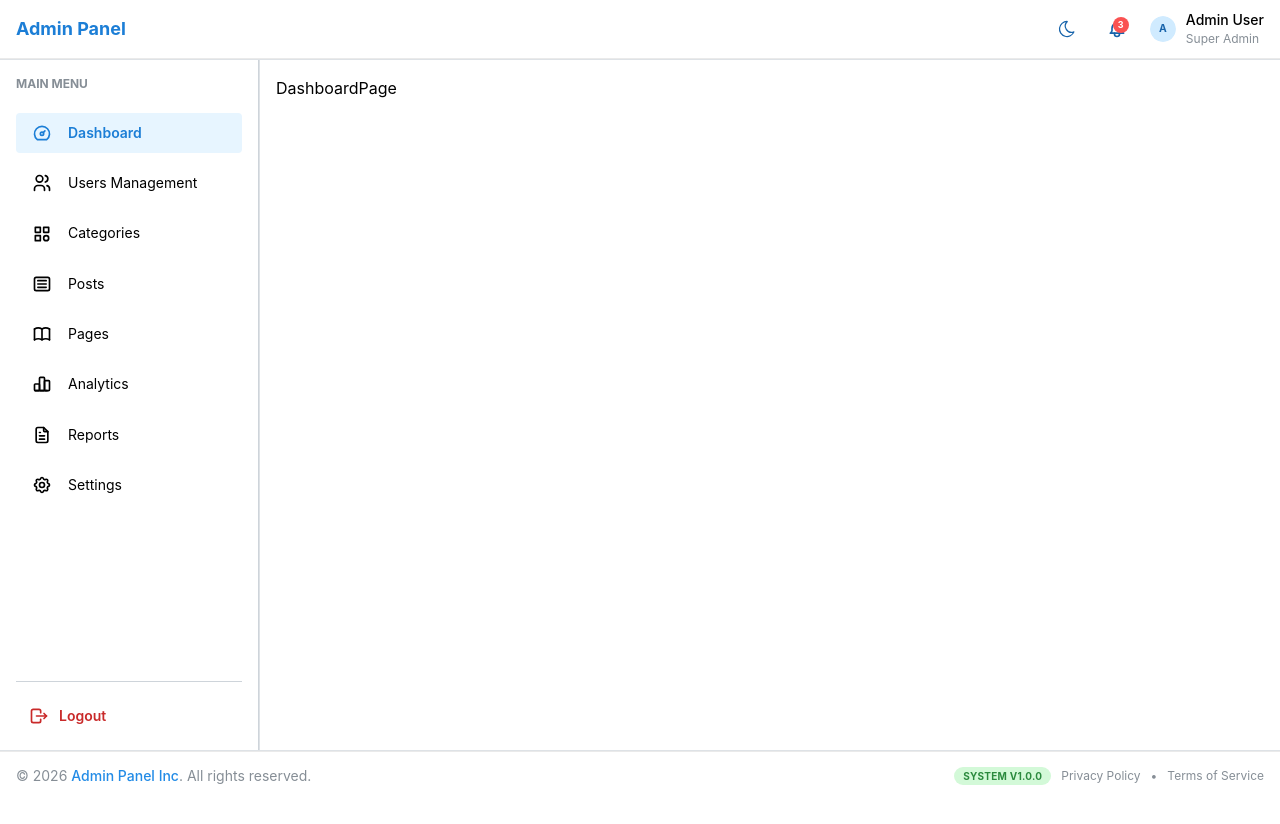
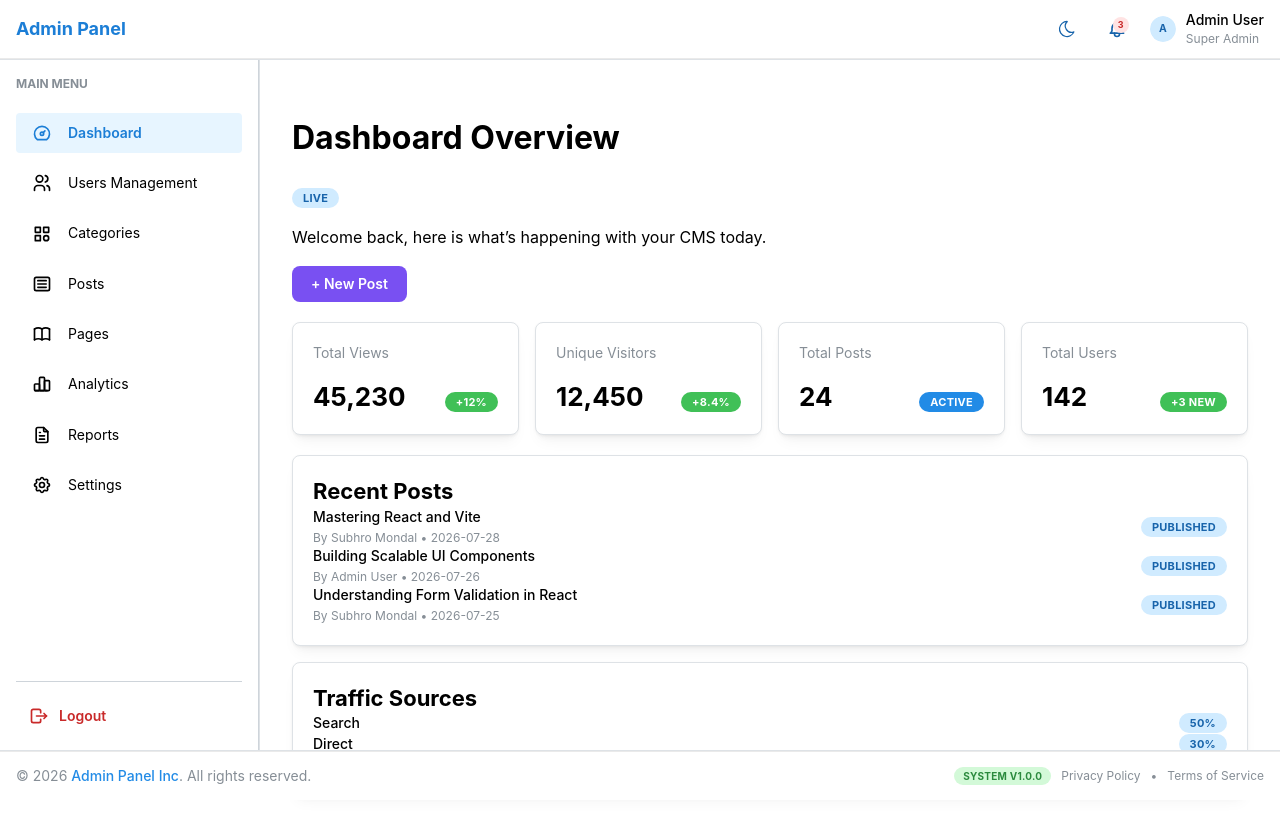
Before and after one commit to CheSubhro/MantineUIAdminPanel, a React (Vite) app: page /dashboard in a window 1280 px wide. Shown: the top 824 px of the page. Before the commit the page ends 800 px from the top, so only its background shows below. Built offline with nearby package versions, Linux system fonts and the light colour scheme.

Commit message:
feat(dashboard): refactor dashboard components using Mantine grid, stack, and fix common badge props

```diff
--- a/src/components/common/Badge/Badge.jsx
+++ b/src/components/common/Badge/Badge.jsx
@@ -1,6 +1,11 @@
 
+import React from 'react';
 import { Badge as MantineBadge } from '@mantine/core';
 
-export default function Badge({ children, ...props }) {
-    return <MantineBadge {...props}>{children}</MantineBadge>;
+export default function Badge({ children, color = 'blue', variant = 'light', ...props }) {
+    return (
+        <MantineBadge color={color} variant={variant} {...props}>
+            {children}
+        </MantineBadge>
+    );
 }
--- a/src/components/common/Card/Card.jsx
+++ b/src/components/common/Card/Card.jsx
@@ -1,9 +1,16 @@
 
 import { Card as MantineCard } from '@mantine/core';
 
-export default function Card({ children, ...props }) {
+export default function Card({ children, className = '', ...props }) {
     return (
-        <MantineCard shadow="sm" padding="lg" radius="md" withBorder {...props}>
+        <MantineCard
+            shadow="sm"
+            padding="lg"
+            radius="md"
+            withBorder
+            className={className}
+            {...props}
+        >
             {children}
         </MantineCard>
     );
--- a/src/components/common/Tooltip/Tooltip.jsx
+++ b/src/components/common/Tooltip/Tooltip.jsx
@@ -3,7 +3,7 @@ import { Tooltip as MantineTooltip } from '@mantine/core';
 
 export default function Tooltip({ label, children, ...props }) {
     return (
-        <MantineTooltip label={label} withArrow {...props}>
+        <MantineTooltip label={label} withArrow inline {...props}>
             {children}
         </MantineTooltip>
     );
--- /dev/null
+++ b/src/features/dashboard/components/DashboardHeader.jsx
@@ -0,0 +1,26 @@
+
+import React from 'react';
+import { Button, Tooltip, Badge } from '../../../components/common';
+
+export default function DashboardHeader({ title, subtitle, onNewPost }) {
+
+    return (
+        <div className="flex flex-col sm:flex-row justify-between items-start sm:items-center gap-4 bg-white dark:bg-gray-800 p-4 rounded-xl shadow-sm border border-gray-100 dark:border-gray-700">
+            <div>
+                <div className="flex items-center gap-2">
+                    <h1 className="text-2xl font-bold text-gray-800 dark:text-white">{title}</h1>
+                    <Badge color="blue">Live</Badge>
+                </div>
+                <p className="text-sm text-gray-500 dark:text-gray-400 mt-1">{subtitle}</p>
+            </div>
+
+            <div className="flex items-center gap-3">
+                <Tooltip label="Create a brand new blog post or article">
+                    <Button color="violet" onClick={onNewPost}>
+                        + New Post
+                    </Button>
+                </Tooltip>
+            </div>
+        </div>
+    );
+}
--- /dev/null
+++ b/src/features/dashboard/components/DashboardMetrics.jsx
@@ -0,0 +1,70 @@
+
+import React from 'react';
+import { Card, Badge, Text, Group, Title, SimpleGrid } from '@mantine/core';
+import { Spinner } from '../../../components/common';
+
+export default function DashboardMetrics({ metrics, loading = false }) {
+
+    if (loading) {
+        return (
+            <div className="flex justify-center items-center py-12">
+                <Spinner size="lg" />
+            </div>
+        );
+    }
+
+    const cards = [
+        {
+            title: 'Total Views',
+            value: metrics?.totalViews?.toLocaleString() || 0,
+            badge: '+12%',
+            color: 'green'
+        },
+        {
+            title: 'Unique Visitors',
+            value: metrics?.uniqueVisitors?.toLocaleString() || 0,
+            badge: '+8.4%',
+            color: 'green'
+        },
+        {
+            title: 'Total Posts',
+            value: metrics?.totalPosts || 0,
+            badge: 'Active',
+            color: 'blue'
+        },
+        {
+            title: 'Total Users',
+            value: metrics?.totalUsers || 0,
+            badge: '+3 new',
+            color: 'green'
+        }
+    ];
+
+    return (
+        <SimpleGrid cols={{ base: 1, sm: 2, lg: 4 }} spacing="md" w="100%">
+            {cards.map((item, index) => (
+                <Card
+                    key={index}
+                    shadow="sm"
+                    padding="lg"
+                    radius="md"
+                    withBorder
+                    className="h-full flex flex-col justify-between"
+                >
+                    <Text size="sm" c="dimmed">
+                        {item.title}
+                    </Text>
+
+                    <Group justify="space-between" align="baseline" mt="md">
+                        <Title order={2}>
+                            {item.value}
+                        </Title>
+                        <Badge color={item.color}>
+                            {item.badge}
+                        </Badge>
+                    </Group>
+                </Card>
+            ))}
+        </SimpleGrid>
+    );
+}
--- /dev/null
+++ b/src/features/dashboard/components/RecentPostsCard.jsx
@@ -0,0 +1,36 @@
+
+import React from 'react';
+import { Card, Badge } from '../../../components/common';
+import { Title, Text, Group, Stack } from '@mantine/core';
+
+export default function RecentPostsCard({ posts = [] }) {
+    return (
+        <Card className="p-5 lg:col-span-2 shadow-sm">
+            <Title order={3} className="text-lg font-semibold text-gray-800 dark:text-white mb-4">
+                Recent Posts
+            </Title>
+
+            <Stack className="divide-y divide-gray-200 dark:divide-gray-700" gap={0}>
+                {posts?.length > 0 ? (
+                    posts.map((post) => (
+                        <Group key={post.id} justify="space-between" align="center" className="py-3">
+                            <Stack gap={2}>
+                                <Text size="sm" fw={500} className="text-gray-900 dark:text-gray-100">
+                                    {post.title}
+                                </Text>
+                                <Text size="xs" c="dimmed">
+                                    By {post.author} • {post.date}
+                                </Text>
+                            </Stack>
+                            <Badge color="blue">Published</Badge>
+                        </Group>
+                    ))
+                ) : (
+                    <Text size="sm" c="dimmed" className="py-4 text-center">
+                        No recent posts found.
+                    </Text>
+                )}
+            </Stack>
+        </Card>
+    );
+}
--- /dev/null
+++ b/src/features/dashboard/components/TrafficSourcesCard.jsx
@@ -0,0 +1,33 @@
+
+import React from 'react';
+import { Card, Badge } from '../../../components/common';
+import { Title, Text, Group, Stack } from '@mantine/core';
+
+export default function TrafficSourcesCard({ trafficSources = [] }) {
+    return (
+        <Card className="p-5 shadow-sm">
+            <Title order={3} className="text-lg font-semibold text-gray-800 dark:text-white mb-4">
+                Traffic Sources
+            </Title>
+
+            <Stack className="divide-y divide-gray-200 dark:divide-gray-700" gap={0}>
+                {trafficSources?.length > 0 ? (
+                    trafficSources.map((item, index) => (
+                        <Group key={index} justify="space-between" align="center" className="py-3">
+                            <Text size="sm" fw={500} className="text-gray-900 dark:text-gray-100">
+                                {item.source}
+                            </Text>
+                            <Badge color="blue" variant="light">
+                                {item.percentage}%
+                            </Badge>
+                        </Group>
+                    ))
+                ) : (
+                    <Text size="sm" c="dimmed" className="py-4 text-center">
+                        No traffic data found.
+                    </Text>
+                )}
+            </Stack>
+        </Card>
+    );
+}
--- /dev/null
+++ b/src/hooks/useDashboard.js
@@ -0,0 +1,35 @@
+
+import { useState, useEffect } from 'react';
+
+export const useDashboard = () => {
+    const [metrics, setMetrics] = useState({
+        totalViews: 45230,
+        uniqueVisitors: 12450,
+        totalPosts: 24,
+        totalUsers: 142
+    });
+
+    const [trafficSources, setTrafficSources] = useState([
+        { source: 'Search', percentage: 50 },
+        { source: 'Direct', percentage: 30 },
+        { source: 'Social', percentage: 20 }
+    ]);
+
+    const [recentPosts, setRecentPosts] = useState([
+        { id: 1, title: 'Mastering React and Vite', author: 'Subhro Mondal', date: '2026-07-28' },
+        { id: 2, title: 'Building Scalable UI Components', author: 'Admin User', date: '2026-07-26' },
+        { id: 3, title: 'Understanding Form Validation in React', author: 'Subhro Mondal', date: '2026-07-25' }
+    ]);
+
+    const [loading, setLoading] = useState(false);
+
+    useEffect(() => {
+    }, []);
+
+    return {
+        metrics,
+        trafficSources,
+        recentPosts,
+        loading
+    };
+};
--- a/src/pages/DashboardPage.jsx
+++ b/src/pages/DashboardPage.jsx
@@ -1,10 +1,66 @@
 
-import React from 'react'
+import React from 'react';
+import { Stack, Grid } from '@mantine/core';
+import { useNavigate } from 'react-router-dom';
 
-const DashboardPage = () => {
+import { useDashboard } from '../hooks/useDashboard';
+import DashboardHeader from '../features/dashboard/components/DashboardHeader';
+import DashboardMetrics from '../features/dashboard/components/DashboardMetrics';
+import RecentPostsCard from '../features/dashboard/components/RecentPostsCard';
+import TrafficSourcesCard from '../features/dashboard/components/TrafficSourcesCard';
+import { Spinner } from '../components/common';
+
+export default function DashboardPage() {
+
+    const { metrics, trafficSources, recentPosts, loading } = useDashboard();
+    const navigate = useNavigate();
+
+    const handleNewPost = () => {
+        navigate('/posts');
+    };
+
+    if (loading) {
+        return (
+            <div className="flex justify-center items-center h-screen">
+                <Spinner size="lg" />
+            </div>
+        );
+    }
+
     return (
-        <div>DashboardPage</div>
-    )
+        <Stack gap="lg" p="md">
+            {/* Header */}
+            <DashboardHeader
+                title="Dashboard Overview"
+                subtitle="Welcome back, here is what’s happening with your CMS today."
+                onNewPost={handleNewPost}
+            />
+
+            {/* Metric Cards */}
+            <DashboardMetrics
+                metrics={metrics}
+            />
+
+            {/* Bottom Cards */}
+            <Grid gutter="lg">
+                <Grid.Col
+                    xs={12}
+                    md={6}
+                >
+                    <RecentPostsCard
+                        posts={recentPosts}
+                    />
+                </Grid.Col>
+
+                <Grid.Col
+                    xs={12}
+                    md={6}
+                >
+                    <TrafficSourcesCard
+                        trafficSources={trafficSources}
+                    />
+                </Grid.Col>
+            </Grid>
+        </Stack>
+    );
 }
-
-export default DashboardPage
```
